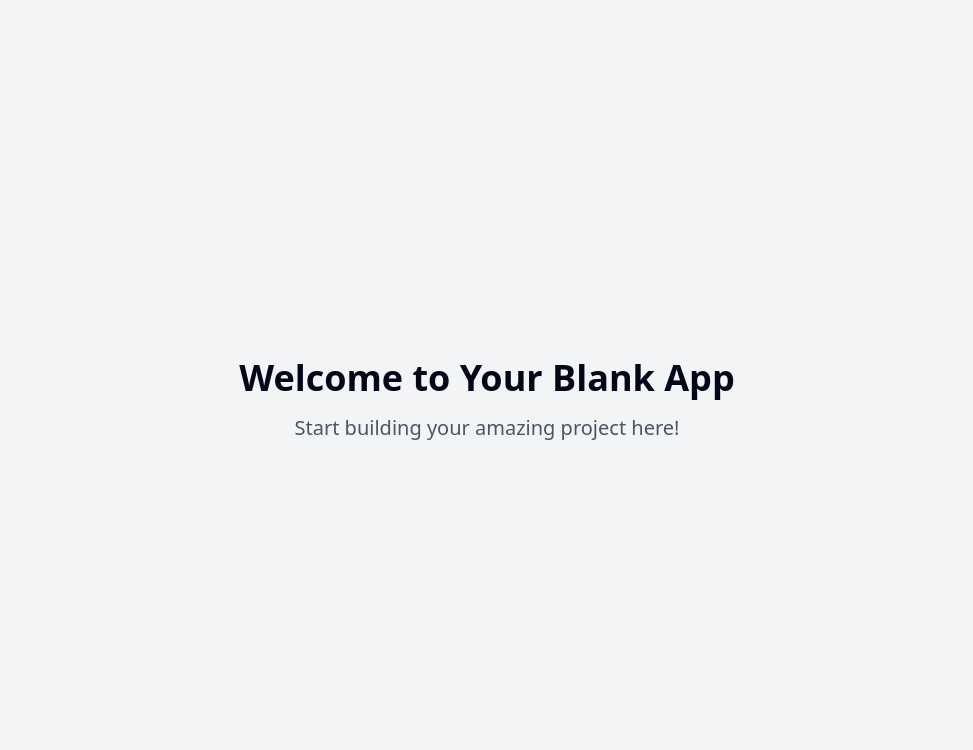
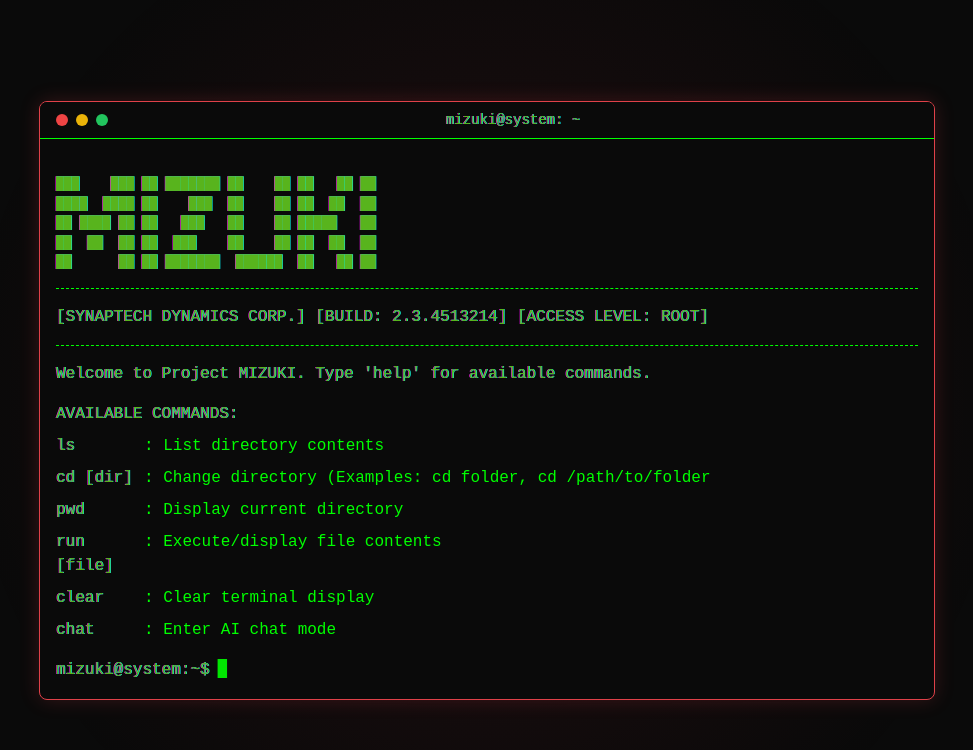
Before and after one commit to aryasauravv/Taiko, a React (Vite) app: page / in a window 1280 px wide. Shown: the top 750 px of the page, without its empty margins (153-1126 px from the left). Built offline with nearby package versions, Linux system fonts and the light colour scheme.

Commit message:
Clone website with glitch effect
Implemented a continuous glitch effect on the website, changing colors from green to red. The design is based on the provided reference image.
[skip gpt_engineer]

```diff
--- /dev/null
+++ b/src/components/Terminal.tsx
@@ -0,0 +1,57 @@
+import React from 'react';
+
+const Terminal = () => {
+  const asciiArt = `
+███    ███ ██ ███████ ██    ██ ██   ██ ██
+████  ████ ██    ███  ██    ██ ██  ██  ██
+██ ████ ██ ██   ███   ██    ██ █████   ██
+██  ██  ██ ██  ███    ██    ██ ██  ██  ██
+██      ██ ██ ███████  ██████  ██   ██ ██
+`;
+
+  const commands = [
+    { cmd: 'ls', desc: 'List directory contents' },
+    { cmd: 'cd [dir]', desc: 'Change directory (Examples: cd folder, cd /path/to/folder' },
+    { cmd: 'pwd', desc: 'Display current directory' },
+    { cmd: 'run [file]', desc: 'Execute/display file contents' },
+    { cmd: 'clear', desc: 'Clear terminal display' },
+    { cmd: 'chat', desc: 'Enter AI chat mode' },
+  ];
+
+  return (
+    <div className="terminal-container">
+      <div className="terminal-window">
+        <div className="terminal-header">
+          <div className="flex gap-2">
+            <div className="w-3 h-3 rounded-full bg-red-500"></div>
+            <div className="w-3 h-3 rounded-full bg-yellow-500"></div>
+            <div className="w-3 h-3 rounded-full bg-green-500"></div>
+          </div>
+          <div className="flex-1 text-center text-sm animate-glitch">mizuki@system: ~</div>
+        </div>
+        <div className="terminal-body">
+          <pre className="ascii-art mb-4">{asciiArt}</pre>
+          <div className="border-t border-b border-dashed border-terminal-green my-4 py-4 animate-glitch">
+            [SYNAPTECH DYNAMICS CORP.] [BUILD: 2.3.4513214] [ACCESS LEVEL: ROOT]
+          </div>
+          <p className="mb-4 animate-glitch">Welcome to Project MIZUKI. Type 'help' for available commands.</p>
+          <div className="mb-4">
+            <p className="animate-glitch mb-2">AVAILABLE COMMANDS:</p>
+            {commands.map((cmd, index) => (
+              <div key={index} className="terminal-prompt">
+                <span className="w-20 inline-block animate-glitch">{cmd.cmd}</span>
+                <span className="text-terminal-green">: {cmd.desc}</span>
+              </div>
+            ))}
+          </div>
+          <div className="terminal-prompt">
+            <span className="animate-glitch">mizuki@system:~$</span>
+            <span className="animate-flicker">▊</span>
+          </div>
+        </div>
+      </div>
+    </div>
+  );
+};
+
+export default Terminal;
--- a/src/index.css
+++ b/src/index.css
@@ -3,99 +3,70 @@
 @tailwind utilities;
 
 @layer base {
-  :root {
-    --background: 0 0% 100%;
-    --foreground: 222.2 84% 4.9%;
-
-    --card: 0 0% 100%;
-    --card-foreground: 222.2 84% 4.9%;
-
-    --popover: 0 0% 100%;
-    --popover-foreground: 222.2 84% 4.9%;
-
-    --primary: 222.2 47.4% 11.2%;
-    --primary-foreground: 210 40% 98%;
-
-    --secondary: 210 40% 96.1%;
-    --secondary-foreground: 222.2 47.4% 11.2%;
-
-    --muted: 210 40% 96.1%;
-    --muted-foreground: 215.4 16.3% 46.9%;
-
-    --accent: 210 40% 96.1%;
-    --accent-foreground: 222.2 47.4% 11.2%;
-
-    --destructive: 0 84.2% 60.2%;
-    --destructive-foreground: 210 40% 98%;
-
-    --border: 214.3 31.8% 91.4%;
-    --input: 214.3 31.8% 91.4%;
-    --ring: 222.2 84% 4.9%;
-
-    --radius: 0.5rem;
-
-    --sidebar-background: 0 0% 98%;
-
-    --sidebar-foreground: 240 5.3% 26.1%;
-
-    --sidebar-primary: 240 5.9% 10%;
-
-    --sidebar-primary-foreground: 0 0% 98%;
-
-    --sidebar-accent: 240 4.8% 95.9%;
-
-    --sidebar-accent-foreground: 240 5.9% 10%;
-
-    --sidebar-border: 220 13% 91%;
-
-    --sidebar-ring: 217.2 91.2% 59.8%;
-  }
-
-  .dark {
-    --background: 222.2 84% 4.9%;
-    --foreground: 210 40% 98%;
-
-    --card: 222.2 84% 4.9%;
-    --card-foreground: 210 40% 98%;
-
-    --popover: 222.2 84% 4.9%;
-    --popover-foreground: 210 40% 98%;
-
-    --primary: 210 40% 98%;
-    --primary-foreground: 222.2 47.4% 11.2%;
-
-    --secondary: 217.2 32.6% 17.5%;
-    --secondary-foreground: 210 40% 98%;
-
-    --muted: 217.2 32.6% 17.5%;
-    --muted-foreground: 215 20.2% 65.1%;
-
-    --accent: 217.2 32.6% 17.5%;
-    --accent-foreground: 210 40% 98%;
-
-    --destructive: 0 62.8% 30.6%;
-    --destructive-foreground: 210 40% 98%;
-
-    --border: 217.2 32.6% 17.5%;
-    --input: 217.2 32.6% 17.5%;
-    --ring: 212.7 26.8% 83.9%;
-    --sidebar-background: 240 5.9% 10%;
-    --sidebar-foreground: 240 4.8% 95.9%;
-    --sidebar-primary: 224.3 76.3% 48%;
-    --sidebar-primary-foreground: 0 0% 100%;
-    --sidebar-accent: 240 3.7% 15.9%;
-    --sidebar-accent-foreground: 240 4.8% 95.9%;
-    --sidebar-border: 240 3.7% 15.9%;
-    --sidebar-ring: 217.2 91.2% 59.8%;
+  body {
+    @apply bg-terminal-bg text-terminal-green m-0 p-0 min-h-screen;
+    font-family: "Courier New", Courier, monospace;
   }
 }
 
-@layer base {
-  * {
-    @apply border-border;
+.terminal-container {
+  @apply fixed inset-0 flex items-center justify-center p-4;
+  background: radial-gradient(circle at center, rgba(234, 56, 76, 0.1) 0%, rgba(10, 10, 10, 0) 70%);
+}
+
+.terminal-window {
+  @apply w-full max-w-4xl bg-terminal-bg border border-terminal-green rounded-lg overflow-hidden relative;
+  box-shadow: 0 0 20px rgba(0, 255, 0, 0.2);
+  animation: borderGlow 2s infinite alternate;
+}
+
+.terminal-header {
+  @apply bg-terminal-bg px-4 py-2 flex items-center border-b border-terminal-green;
+}
+
+.terminal-body {
+  @apply p-4 h-[70vh] overflow-y-auto;
+}
+
+.terminal-prompt {
+  @apply flex items-start gap-2 mb-2;
+}
+
+@keyframes borderGlow {
+  0% {
+    box-shadow: 0 0 20px rgba(0, 255, 0, 0.2);
+    border-color: #00ff00;
   }
-
-  body {
-    @apply bg-background text-foreground;
+  100% {
+    box-shadow: 0 0 20px rgba(234, 56, 76, 0.2);
+    border-color: #ea384c;
   }
 }
+
+.ascii-art {
+  font-family: monospace;
+  white-space: pre;
+  @apply animate-glitch;
+}
+
+::-webkit-scrollbar {
+  width: 8px;
+}
+
+::-webkit-scrollbar-track {
+  @apply bg-terminal-bg;
+}
+
+::-webkit-scrollbar-thumb {
+  @apply bg-terminal-green rounded-full;
+  animation: scrollThumbGlow 2s infinite alternate;
+}
+
+@keyframes scrollThumbGlow {
+  0% {
+    background-color: #00ff00;
+  }
+  100% {
+    background-color: #ea384c;
+  }
+}
--- a/src/pages/Index.tsx
+++ b/src/pages/Index.tsx
@@ -1,14 +1,7 @@
-// Update this page (the content is just a fallback if you fail to update the page)
+import Terminal from '../components/Terminal';
 
 const Index = () => {
-  return (
-    <div className="min-h-screen flex items-center justify-center bg-gray-100">
-      <div className="text-center">
-        <h1 className="text-4xl font-bold mb-4">Welcome to Your Blank App</h1>
-        <p className="text-xl text-gray-600">Start building your amazing project here!</p>
-      </div>
-    </div>
-  );
+  return <Terminal />;
 };
 
 export default Index;
--- a/tailwind.config.ts
+++ b/tailwind.config.ts
@@ -12,85 +12,49 @@ export default {
   theme: {
     container: {
       center: true,
-			padding: '2rem',
+      padding: "2rem",
       screens: {
-				'2xl': '1400px'
-			}
+        "2xl": "1400px",
+      },
     },
     extend: {
       colors: {
-				border: 'hsl(var(--border))',
-				input: 'hsl(var(--input))',
-				ring: 'hsl(var(--ring))',
-				background: 'hsl(var(--background))',
-				foreground: 'hsl(var(--foreground))',
-				primary: {
-					DEFAULT: 'hsl(var(--primary))',
-					foreground: 'hsl(var(--primary-foreground))'
+        terminal: {
+          green: "#00ff00",
+          red: "#ea384c",
+          bg: "#0a0a0a",
         },
-				secondary: {
-					DEFAULT: 'hsl(var(--secondary))',
-					foreground: 'hsl(var(--secondary-foreground))'
-				},
-				destructive: {
-					DEFAULT: 'hsl(var(--destructive))',
-					foreground: 'hsl(var(--destructive-foreground))'
-				},
-				muted: {
-					DEFAULT: 'hsl(var(--muted))',
-					foreground: 'hsl(var(--muted-foreground))'
-				},
-				accent: {
-					DEFAULT: 'hsl(var(--accent))',
-					foreground: 'hsl(var(--accent-foreground))'
-				},
-				popover: {
-					DEFAULT: 'hsl(var(--popover))',
-					foreground: 'hsl(var(--popover-foreground))'
-				},
-				card: {
-					DEFAULT: 'hsl(var(--card))',
-					foreground: 'hsl(var(--card-foreground))'
-				},
-				sidebar: {
-					DEFAULT: 'hsl(var(--sidebar-background))',
-					foreground: 'hsl(var(--sidebar-foreground))',
-					primary: 'hsl(var(--sidebar-primary))',
-					'primary-foreground': 'hsl(var(--sidebar-primary-foreground))',
-					accent: 'hsl(var(--sidebar-accent))',
-					'accent-foreground': 'hsl(var(--sidebar-accent-foreground))',
-					border: 'hsl(var(--sidebar-border))',
-					ring: 'hsl(var(--sidebar-ring))'
-				}
-			},
-			borderRadius: {
-				lg: 'var(--radius)',
-				md: 'calc(var(--radius) - 2px)',
-				sm: 'calc(var(--radius) - 4px)'
       },
       keyframes: {
-				'accordion-down': {
-					from: {
-						height: '0'
+        glitch: {
+          "0%": {
+            textShadow: "2px 0 0 #00ffff, -2px 0 0 #ff00ff",
+            color: "rgb(0, 255, 0)",
           },
-					to: {
-						height: 'var(--radix-accordion-content-height)'
-					}
+          "33%": {
+            textShadow: "-2px 0 0 #00ffff, 2px 0 0 #ff00ff",
+            color: "rgb(234, 56, 76)",
           },
-				'accordion-up': {
-					from: {
-						height: 'var(--radix-accordion-content-height)'
+          "66%": {
+            textShadow: "2px 0 0 #00ffff, -2px 0 0 #ff00ff",
+            color: "rgb(0, 255, 0)",
           },
-					to: {
-						height: '0'
-					}
-				}
+          "100%": {
+            textShadow: "-2px 0 0 #00ffff, 2px 0 0 #ff00ff",
+            color: "rgb(234, 56, 76)",
+          },
+        },
+        flicker: {
+          "0%": { opacity: "0.9" },
+          "50%": { opacity: "1" },
+          "100%": { opacity: "0.9" },
+        },
       },
       animation: {
-				'accordion-down': 'accordion-down 0.2s ease-out',
-				'accordion-up': 'accordion-up 0.2s ease-out'
-			}
-		}
+        glitch: "glitch 2s infinite",
+        flicker: "flicker 0.5s infinite",
+      },
+    },
   },
   plugins: [require("tailwindcss-animate")],
 } satisfies Config;
```
Lines whose indentation alone changed are shown as unchanged.
